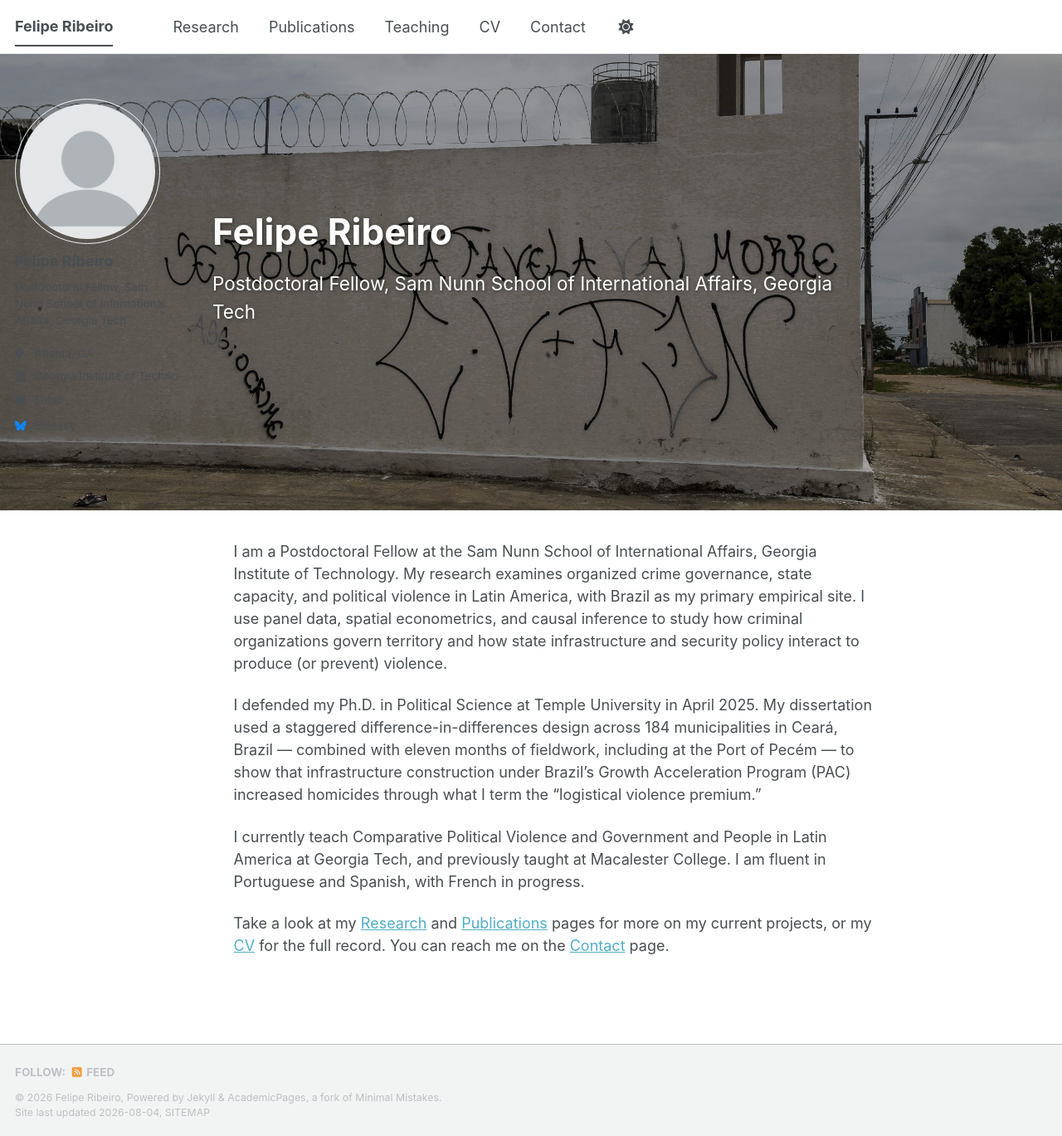
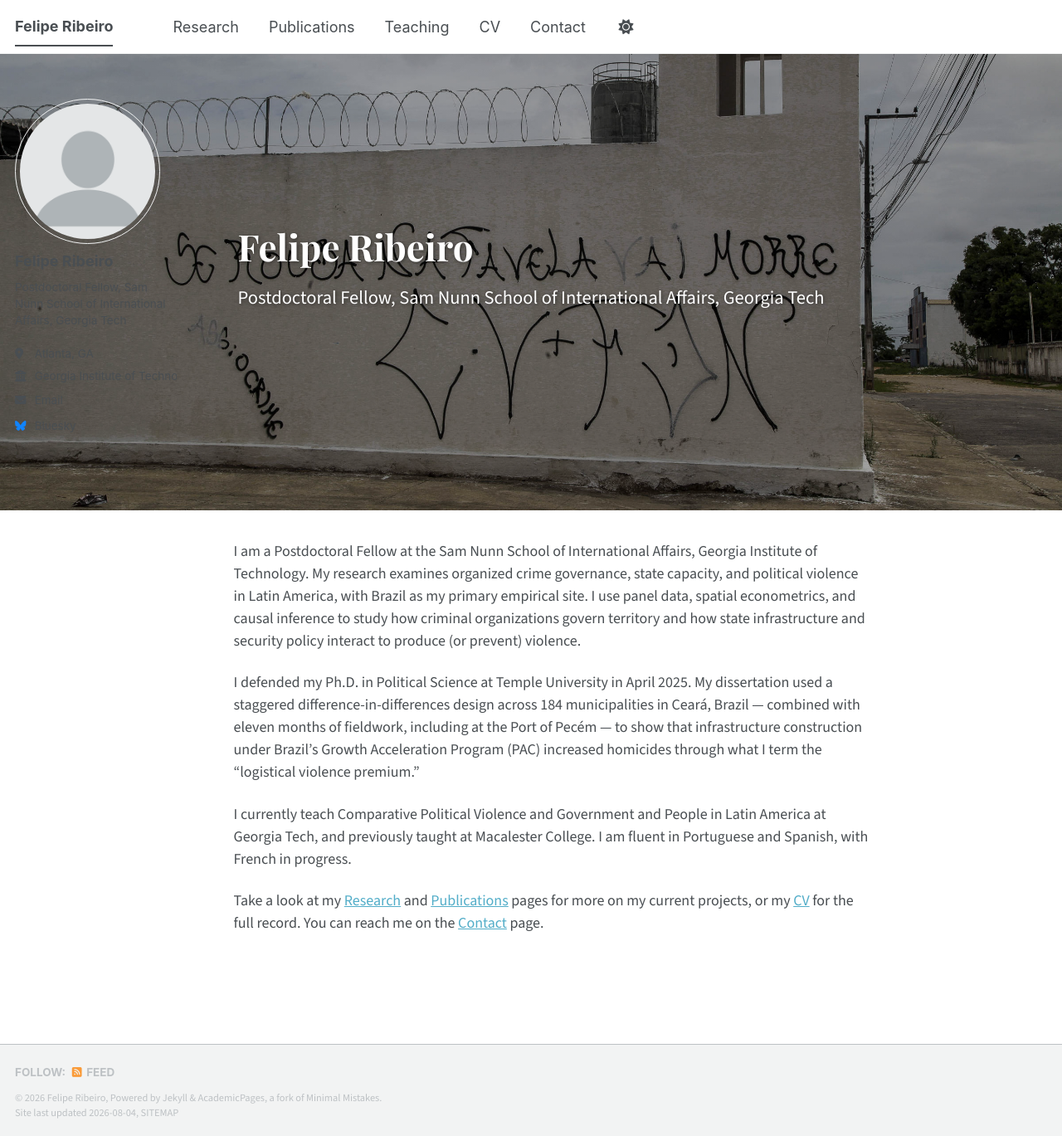
Before and after one commit to felarib/felarib.github.io, a Jekyll site: the page built from _pages/about.md, in a window 1280 px wide and 1369 px high. Shown: the whole window at 83% size. Built offline with Jekyll 4.4.1, drawn with Linux system fonts in a browser that asks for light colours; a style sheet for code colours, icons or effects is not loaded.

Commit message:
Update global and header font families

```diff
--- a/_sass/_themes.scss
+++ b/_sass/_themes.scss
@@ -39,8 +39,8 @@ $type-size-6                : 0.75em;   // ~12px
 $type-size-7                : 0.6875em; // ~11px
 $type-size-8                : 0.625em;  // ~10px
 
-$global-font-family         : $sans-serif;
-$header-font-family         : $sans-serif;
+$global-font-family         : "Source Sans 3", $sans-serif;
+$header-font-family         : "Playfair Display", $serif;
 $caption-font-family        : $serif;
 
 /* ==========================================================================
```
